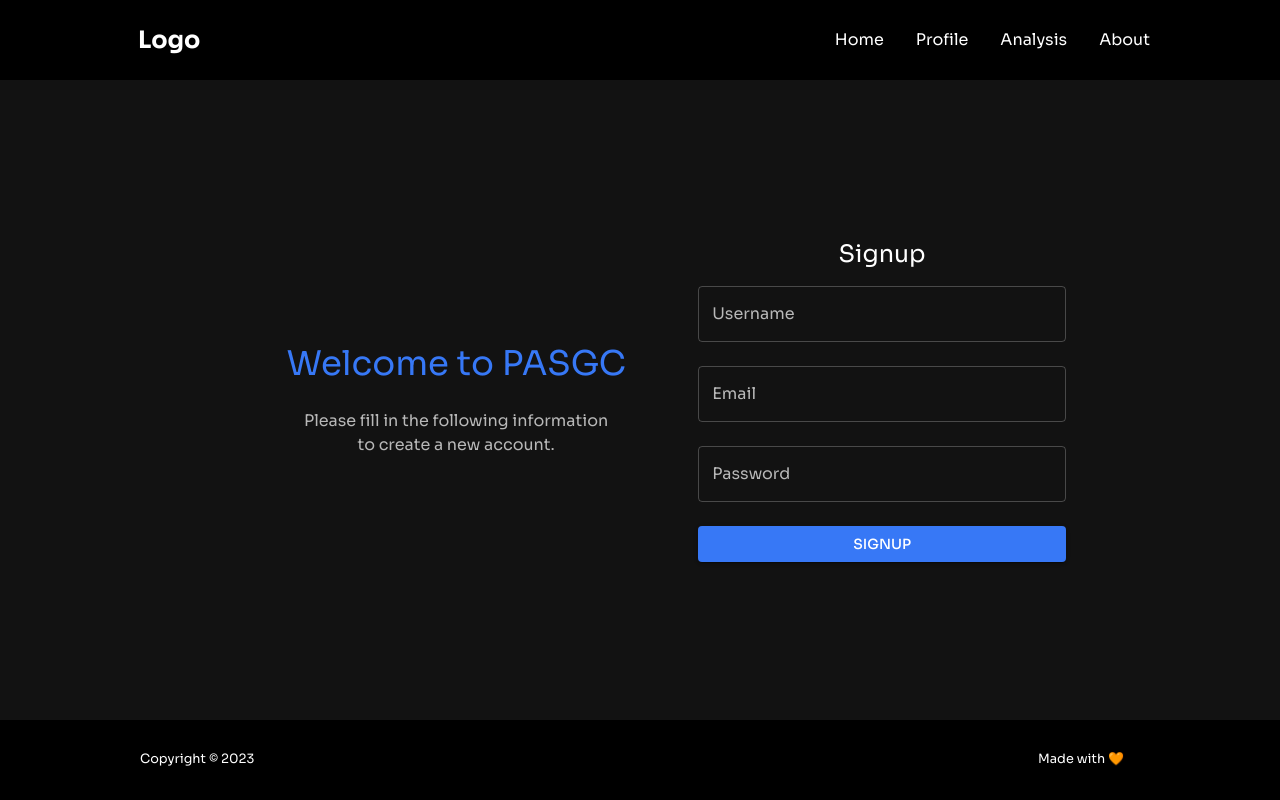
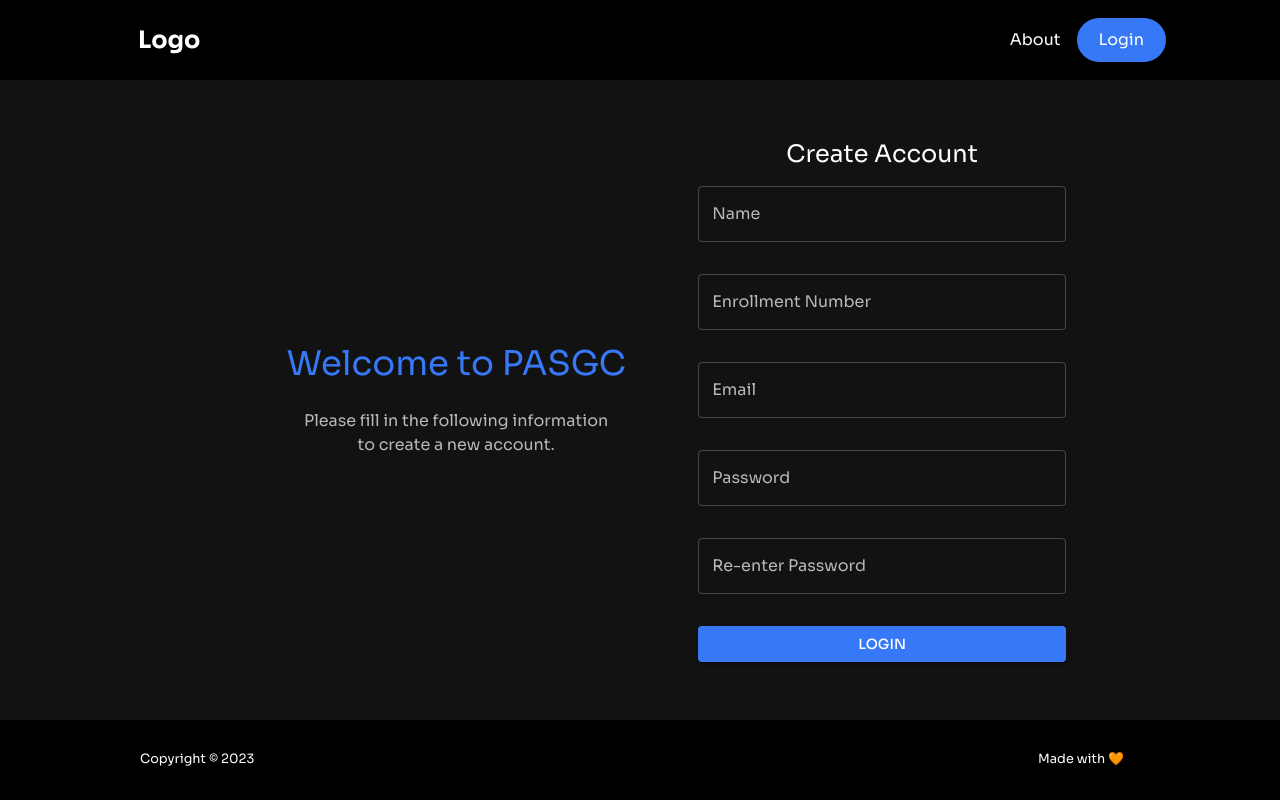
Before and after one commit to animsh/pasgc-app, a React (Create React App) app: page /signup in a window 1280 px wide. Built offline with nearby package versions, Linux system fonts and the light colour scheme.

Commit message:
api login call , ui updation & bug fixes

```diff
--- a/package.json
+++ b/package.json
@@ -11,6 +11,7 @@
     "@testing-library/react": "^13.4.0",
     "@testing-library/user-event": "^13.5.0",
     "aos": "^2.3.4",
+    "axios": "^1.4.0",
     "bootstrap": "^5.2.3",
     "jquery": "^3.6.4",
     "popper.js": "^1.16.1",
--- a/src/App.js
+++ b/src/App.js
@@ -13,11 +13,23 @@ import Analysis from "./components/Analysis";
 import Footer from "./components/Footer";
 import SideBar from "./components/SideBar";
 import UpdatedNavBar from "./components/UpdatedNavBar";
-import { useState } from "react";
+import { useState, useEffect } from "react";
 
 function App() {
   const [isOpen, setIsOpen] = useState(false);
   const [isLogin, setIsLogin] = useState(false);
+  const [isAuthenticated, setIsAuthenticated] = useState(false);
+
+  useEffect(() => {
+    const token = localStorage.getItem('token');
+    if (token) {
+      setIsAuthenticated(true);
+    }
+  }, []);
+
+  const toggleAuth = () => {
+    setIsAuthenticated(!isAuthenticated);
+  };
 
   const toggle = () => {
     setIsOpen(!isOpen);
@@ -31,12 +43,12 @@ function App() {
     <>
       <SideBar isOpen={isOpen} toogle={toggle} />
       {/* <NavBar toogle={toggle} /> */}
-      <UpdatedNavBar toggle={toggle} IsLogin={isLogin} login={login} />
+      <UpdatedNavBar isAuthenticated={isAuthenticated} toggleAuth={toggleAuth} toggle={toggle} IsLogin={isLogin} login={login} />
       <body>
         <Routes>
           <Route path="/" element={<Home />} />
 
-          <Route path="/login" element={<Login />} />
+          <Route path="/login" element={<Login isAuthenticated={isAuthenticated} toggleAuth={toggleAuth} />} />
 
           <Route path="/signup" element={<Signup />} />
 
--- a/src/components/Login.jsx
+++ b/src/components/Login.jsx
@@ -4,9 +4,14 @@ import CssBaseline from "@mui/material/CssBaseline";
 import TextField from "@mui/material/TextField";
 import Box from "@mui/material/Box";
 import Typography from "@mui/material/Typography";
+import CircularProgress from "@mui/material/CircularProgress";
 import Container from "@mui/material/Container";
 import { createTheme, ThemeProvider } from "@mui/material/styles";
-import { useState } from "react";
+import { useState, useEffect } from "react";
+import { loginUser } from "../helper";
+import { Snackbar, Alert } from '@mui/material';
+import { useNavigate } from 'react-router-dom';
+
 
 const theme = createTheme({
   typography: {
@@ -19,27 +24,78 @@ const theme = createTheme({
     },
   },
 });
-export default function SignIn() {
+export default function SignIn({ isAuthenticated, toggleAuth }) {
+  let navigate = useNavigate();
+
   const [email, setEmail] = useState("");
   const [password, setPassword] = useState("");
   const [emailError, setEmailError] = useState(false);
   const [passwordError, setPasswordError] = useState(false);
 
+  const [isLoading, setIsLoading] = useState(false);
+
+  const [open, setOpen] = useState(false);
+  const [severity, setSeverity] = useState('success');
+  const [message, setMessage] = useState('');
+
+  const handleOpen = () => setOpen(true);
+  const handleClose = () => setOpen(false);
+
+  useEffect(() => {
+    console.log('Email error:', emailError);
+  }, [emailError]);
+
+  useEffect(() => {
+    console.log('Password error:', passwordError);
+  }, [passwordError]);
+
   const validateEmail = () => {
-    setEmailError(!/^[\w-]+(\.[\w-]+)*@([\w-]+\.)+[a-zA-Z]{2,7}$/.test(email));
+    const emailRegex = /^[^\s@]+@[^\s@]+\.[^\s@]+$/;
+    setEmailError(!emailRegex.test(email));
   };
 
   const validatePassword = () => {
-    setPasswordError(password.length < 6);
+    setPasswordError(password.length < 8);
   };
-  const handleSubmit = (event) => {
+
+  const handleSubmit = async (event) => {
     event.preventDefault();
-    // const data = new FormData(event.currentTarget);
-    console.log({
-      email: email,
-      password: password,
-    });
+
+    // validate email and password inputs
+    validateEmail();
+    validatePassword();
+
+    // check if there are any errors
+    if (emailError || passwordError) {
+      return;
+    }
+
+    setIsLoading(true);
+
+    try {
+      const response = await loginUser(email, password);
+      console.log(response);
+
+      if (response.status === 200) {
+        localStorage.setItem('token', response.data.access);
+        setSeverity('success');
+        setMessage('Login successful');
+        toggleAuth();
+        navigate('/');
+      } else {
+        setMessage('Login failed ' + response.data.detail + ' ' + response.statusText);
+        setSeverity('error');
+      }
+    } catch (error) {
+      setSeverity('error');
+      setMessage('Login failed ' + error);
+    } finally {
+      handleOpen();
+      setIsLoading(false);
+    }
   };
+
+
 
   return (
     <ThemeProvider theme={theme}>
@@ -72,6 +128,7 @@ export default function SignIn() {
             account.
           </Typography>
         </Box>
+
         <Box
           display="flex"
           flexDirection="column"
@@ -92,7 +149,7 @@ export default function SignIn() {
             helperText={emailError && "Please enter a valid email address."}
             color="primary"
             fullWidth
-            margin="normal"
+            style={{ marginTop: "16px", marginBottom: "16px" }}
             FormHelperTextProps={{
               sx: {
                 position: "absolute",
@@ -100,6 +157,7 @@ export default function SignIn() {
               },
             }}
           />
+
           <TextField
             label="Password"
             type="password"
@@ -112,7 +170,7 @@ export default function SignIn() {
             }
             color="primary"
             fullWidth
-            margin="normal"
+            style={{ marginTop: "16px", marginBottom: "16px" }}
             FormHelperTextProps={{
               sx: {
                 position: "absolute",
@@ -120,22 +178,33 @@ export default function SignIn() {
               },
             }}
           />
+
           <Button
             variant="contained"
             color="primary"
             onClick={(event) => {
-              validateEmail();
-              validatePassword();
-              if (!emailError && !passwordError) {
-                handleSubmit(event);
-              }
+              handleSubmit(event);
             }}
             fullWidth
+            disabled={isLoading} // disable the button while loading
             sx={{ marginTop: "16px" }}
           >
-            Login
+            {isLoading ? <CircularProgress size={24} /> : 'Login'}
           </Button>
+
+
         </Box>
+
+        <Snackbar
+          open={open}
+          autoHideDuration={5000} // How long the toast should stay open, in ms
+          onClose={handleClose}
+          anchorOrigin={{ vertical: 'bottom', horizontal: 'center' }} // The position of the toast on the screen
+        >
+          <Alert onClose={handleClose} severity={severity} sx={{ width: '100%' }}>
+            {message}
+          </Alert>
+        </Snackbar>
       </Container>
     </ThemeProvider>
   );
--- a/src/components/Profile.jsx
+++ b/src/components/Profile.jsx
@@ -108,23 +108,23 @@ const Profile = () => {
   const [failuresError, setFailuresError] = useState(false);
 
   const genderOptions = [
-    { value: 1, label: "Male" },
-    { value: 0, label: "Female" },
+    { value: "male", label: "Male" },
+    { value: "female", label: "Female" },
+  ];
+
+  const familySizeOptions = [
+    { value: "LE3", label: "Less than 3" },
+    { value: "GT3", label: "Greater than 3" },
+  ];
+
+  const parentStatusOptions = [
+    { value: "T", label: "Together" },
+    { value: "A", label: "Apart" },
   ];
 
   const addressOptions = [
-    { value: 0, label: "Urban" },
-    { value: 1, label: "Rural" },
-  ];
-
-  const familySizeOptions = [
-    { value: 0, label: "Less than 3" },
-    { value: 1, label: "Greater than 3" },
-  ];
-
-  const parentStatusOptions = [
-    { value: 0, label: "Together" },
-    { value: 1, label: "Apart" },
+    { value: "U", label: "Urban" },
+    { value: "R", label: "Rural" },
   ];
 
   const educationOptions = [
@@ -135,24 +135,24 @@ const Profile = () => {
   ];
 
   const jobOptions = [
-    { value: 1, label: "Teacher" },
-    { value: 2, label: "Health" },
-    { value: 3, label: "Services" },
-    { value: 4, label: "At Home" },
-    { value: 5, label: "Other" },
+    { value: "teacher", label: "Teacher" },
+    { value: "health", label: "Health" },
+    { value: "services", label: "Services" },
+    { value: "at_home", label: "At Home" },
+    { value: "other", label: "Other" },
   ];
 
   const reasonOptions = [
-    { value: 1, label: "Home" },
-    { value: 2, label: "Reputation" },
-    { value: 3, label: "Course" },
-    { value: 4, label: "Other" },
+    { value: "home", label: "Home" },
+    { value: "reputation", label: "Reputation" },
+    { value: "course", label: "Course" },
+    { value: "other", label: "Other" },
   ];
 
   const guardianOptions = [
-    { value: 1, label: "Mother" },
-    { value: 2, label: "Father" },
-    { value: 3, label: "Other" },
+    { value: "mother", label: "Mother" },
+    { value: "father", label: "Father" },
+    { value: "other", label: "Other" },
   ];
 
   const travelTimeOptions = [
@@ -170,8 +170,8 @@ const Profile = () => {
   ];
 
   const yesNoOptions = [
-    { value: 0, label: "No" },
-    { value: 1, label: "Yes" },
+    { value: "no", label: "No" },
+    { value: "yes", label: "Yes" },
   ];
 
   const veryBadToVeryGoodOptions = [
--- a/src/components/Signup.jsx
+++ b/src/components/Signup.jsx
@@ -26,12 +26,16 @@ const theme = createTheme({
   },
 });
 export default function SignIn() {
-  const [username, setUsername] = useState("");
   const [email, setEmail] = useState("");
+  const [name, setName] = useState("");
+  const [enrollmentNumber, setEnrollmentNumber] = useState("");
   const [password, setPassword] = useState("");
+  const [rePassword, setRePassword] = useState("");
   const [emailError, setEmailError] = useState(false);
   const [passwordError, setPasswordError] = useState(false);
-  const [usernameError, setUsernameError] = useState(false);
+  const [nameError, setNameError] = useState(false);
+  const [enrollmentNumberError, setEnrollmentNumberError] = useState(false);
+  const [rePasswordError, setRePasswordError] = useState(false);
 
   const validateEmail = () => {
     setEmailError(!/^[\w-]+(\.[\w-]+)*@([\w-]+\.)+[a-zA-Z]{2,7}$/.test(email));
@@ -41,8 +45,16 @@ export default function SignIn() {
     setPasswordError(password.length < 6);
   };
 
-  const validateUsername = () => {
-    setUsernameError(!/^[a-zA-Z0-9]+$/.test(username));
+  const validateName = () => {
+    setNameError(!/^[a-zA-Z ]+$/.test(name));
+  };
+
+  const validateEnrollmentNumber = () => {
+    setEnrollmentNumberError(!/^[0-9]+$/.test(enrollmentNumber));
+  };
+
+  const validateRePassword = () => {
+    setRePasswordError(rePassword !== password || rePassword.length < 6);
   };
 
   const handleSubmit = (event) => {
@@ -53,6 +65,7 @@ export default function SignIn() {
       password: password,
     });
   };
+
 
   return (
     <ThemeProvider theme={theme}>
@@ -93,19 +106,39 @@ export default function SignIn() {
           flexGrow={1}
         >
           <Typography variant="h5" align="center" color="textPrimary">
-            Signup
+            Create Account
           </Typography>
+
           <TextField
-            label="Username"
+            label="Name"
             type="text"
-            value={username}
-            onChange={(e) => setUsername(e.target.value)}
-            onBlur={validateUsername}
-            error={usernameError}
-            helperText={usernameError && "Please enter a valid username."}
+            value={name}
+            onChange={(e) => setName(e.target.value)}
+            onBlur={validateName}
+            error={nameError}
+            helperText={nameError && "Please enter a valid name."}
             color="primary"
             fullWidth
-            margin="normal"
+            FormHelperTextProps={{
+              sx: {
+                position: "absolute",
+                top: "100%",
+              },
+            }}
+            style={{ marginTop: "16px", marginBottom: "16px" }}
+          />
+
+          <TextField
+            label="Enrollment Number"
+            type="number"
+            value={enrollmentNumber}
+            onChange={(e) => setEnrollmentNumber(e.target.value)}
+            onBlur={validateEnrollmentNumber}
+            error={enrollmentNumberError}
+            helperText={enrollmentNumberError && "Please enter a valid enrollment number."}
+            color="primary"
+            fullWidth
+            style={{ marginTop: "16px", marginBottom: "16px" }}
             FormHelperTextProps={{
               sx: {
                 position: "absolute",
@@ -113,6 +146,7 @@ export default function SignIn() {
               },
             }}
           />
+
           <TextField
             label="Email"
             type="email"
@@ -123,7 +157,7 @@ export default function SignIn() {
             helperText={emailError && "Please enter a valid email address."}
             color="primary"
             fullWidth
-            margin="normal"
+            style={{ marginTop: "16px", marginBottom: "16px" }}
             FormHelperTextProps={{
               sx: {
                 position: "absolute",
@@ -131,6 +165,7 @@ export default function SignIn() {
               },
             }}
           />
+
           <TextField
             label="Password"
             type="password"
@@ -143,7 +178,7 @@ export default function SignIn() {
             }
             color="primary"
             fullWidth
-            margin="normal"
+            style={{ marginTop: "16px", marginBottom: "16px" }}
             FormHelperTextProps={{
               sx: {
                 position: "absolute",
@@ -151,21 +186,51 @@ export default function SignIn() {
               },
             }}
           />
+
+          <TextField
+            label="Re-enter Password"
+            type="password"
+            value={rePassword}
+            onChange={(e) => setRePassword(e.target.value)}
+            onBlur={validateRePassword}
+            error={rePasswordError}
+            helperText={
+              rePasswordError && "Password did not match."
+            }
+            color="primary"
+            fullWidth
+            style={{ marginTop: "16px", marginBottom: "16px" }}
+            FormHelperTextProps={{
+              sx: {
+                position: "absolute",
+                top: "100%",
+              },
+            }}
+          />
+
           <Button
             variant="contained"
             color="primary"
             onClick={(event) => {
               validateEmail();
               validatePassword();
-              validateUsername();
-              if (!emailError && !passwordError) {
+              validateName();
+              validateEnrollmentNumber();
+              validateRePassword();
+              if (
+                !emailError &&
+                !passwordError &&
+                !nameError &&
+                !enrollmentNumberError &&
+                !rePasswordError
+              ) {
                 handleSubmit(event);
               }
             }}
             fullWidth
             sx={{ marginTop: "16px" }}
           >
-            Signup
+            Login
           </Button>
         </Box>
       </Container>
--- a/src/components/UpdatedNavBar.jsx
+++ b/src/components/UpdatedNavBar.jsx
@@ -1,4 +1,4 @@
-import React from "react";
+import React, { useState, useEffect } from 'react';
 import { FaBars } from "react-icons/fa";
 import {
   Nav,
@@ -11,10 +11,15 @@ import {
   NavBtn,
   NavBtnLink,
 } from "./js/UpdatedNavBarElements";
+import { checkToken } from "../helper";
 
-const UpdatedNavBar = ({ toggle, IsLogin, login }) => {
-  console.log(toggle);
-  let isAuthenthicated = true;
+const UpdatedNavBar = ({ isAuthenticated, toggleAuth, toggle, IsLogin, login }) => {
+
+  const handleLogout = () => {
+    localStorage.removeItem('token');
+    toggleAuth();
+  };
+
   return (
     <>
       <Nav>
@@ -24,7 +29,7 @@ const UpdatedNavBar = ({ toggle, IsLogin, login }) => {
             <FaBars />
           </MobileIcon>
           <NavMenu>
-            {isAuthenthicated && (
+            {isAuthenticated && (
               <>
                 <NavItem>
                   <NavLinks to="/">Home</NavLinks>
@@ -44,7 +49,7 @@ const UpdatedNavBar = ({ toggle, IsLogin, login }) => {
               <NavLinks to="/about">About</NavLinks>
             </NavItem>
 
-            {!isAuthenthicated && (
+            {!isAuthenticated && (
               <>
                 {!IsLogin && (
                   <NavBtn onClick={login}>
@@ -60,6 +65,12 @@ const UpdatedNavBar = ({ toggle, IsLogin, login }) => {
                 )}
               </>
             )}
+
+            {isAuthenticated && (
+              <NavBtn onClick={handleLogout}>
+                <NavBtnLink to="/">Logout</NavBtnLink>
+              </NavBtn>
+            )}
           </NavMenu>
         </NavbarContainer>
       </Nav>
--- /dev/null
+++ b/src/helper.js
@@ -0,0 +1,44 @@
+import axios from 'axios';
+
+export const checkToken = () => {
+    const token = localStorage.getItem('token');
+    console.log(token);
+    if (token !== null && token !== undefined && token !== '') {
+        // Token is present in local storage
+        return true;
+    } else {
+        // Token is not present in local storage
+        return false;
+    }
+}
+
+export const createUser = async () => {
+    try {
+        const response = await axios.post('http://127.0.0.1:8000/auth/users/', {
+            name: 'Sagar More',
+            email: 'animsh.more@gmail.com',
+            enrollment_number: 1002,
+            password: 'Animesh@7800',
+            re_password: 'Animesh@7800'
+        });
+        console.log(response.data);
+        return response;
+    } catch (error) {
+        console.error(error.response.status);
+        return error.response;
+    }
+};
+
+export const loginUser = async (email, password) => {
+    try {
+        const response = await axios.post('http://127.0.0.1:8000/auth/jwt/create/', {
+            email: email,
+            password: password
+        });
+        // console.log(response.data);
+        return response;
+    } catch (error) {
+        // console.error(error.response.status);
+        return error.response;
+    }
+};
```
Also changed, not shown: 1 other file (tests, documents, lock files or other folders).
